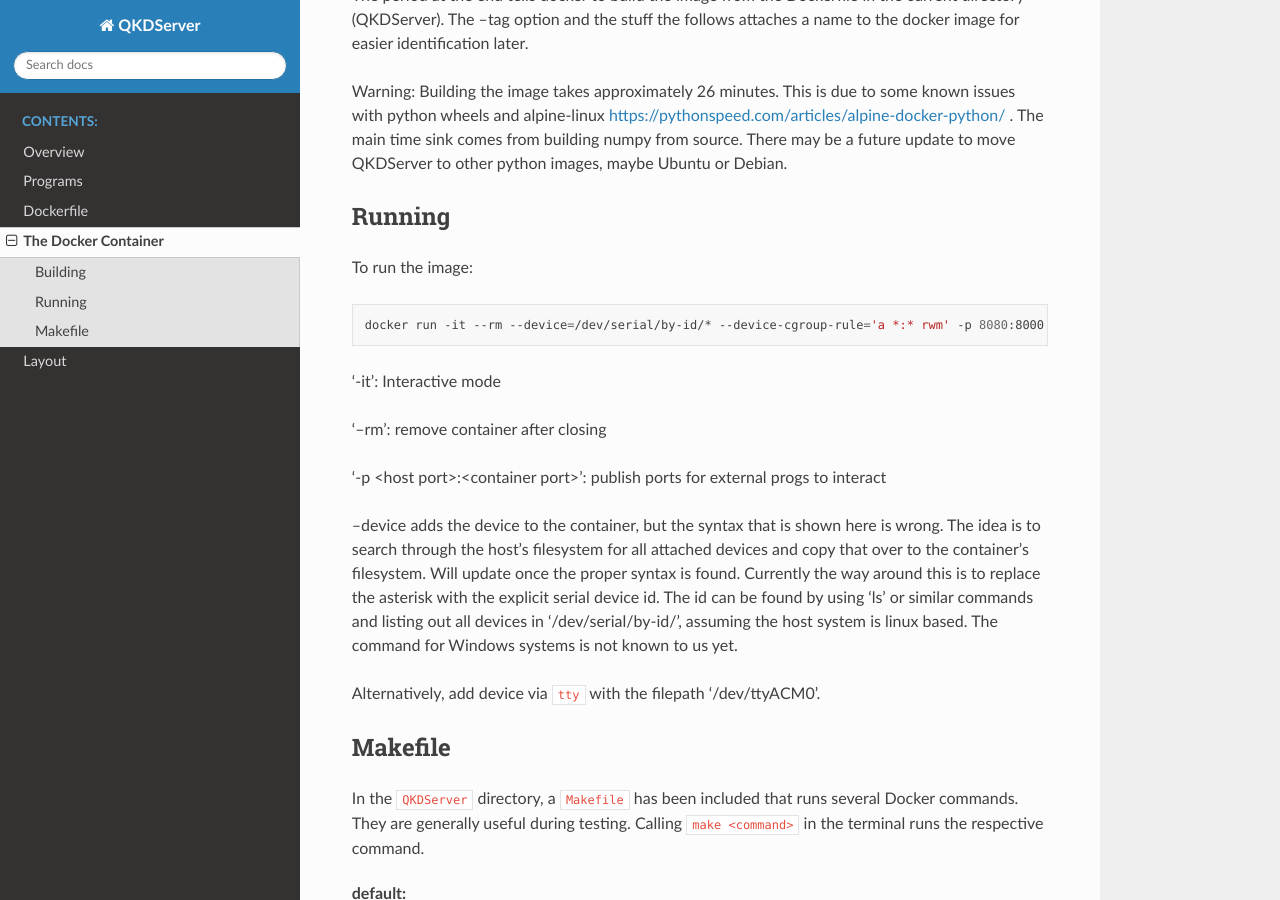
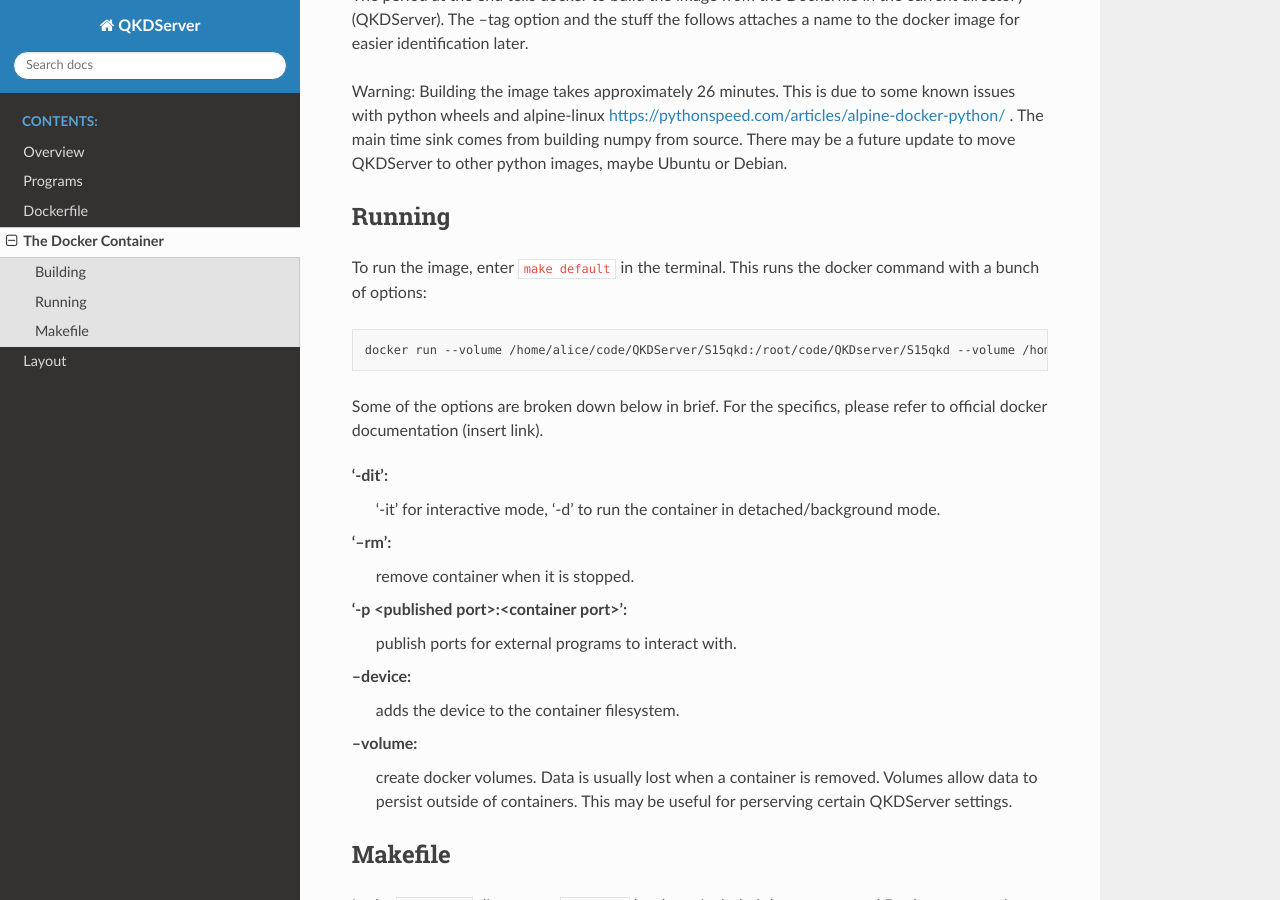
Before and after one commit to s-fifteen-instruments/QKDServer, a Sphinx documentation site: the page built from docs/source/Running/dockerContainer.rst, in a window 1280 px wide and 900 px high, scrolled down 419 px. Built offline with Sphinx 7.4.7 and the Read the Docs theme 2.0.0, drawn with Linux system fonts in a browser that asks for light colours; pages that are not in the unit, such as notebooks, are missing from menus.

Commit message:
Update dockerContainer.rst

```diff
--- a/docs/source/Running/dockerContainer.rst
+++ b/docs/source/Running/dockerContainer.rst
@@ -23,24 +23,28 @@ from source. There may be a future update to move QKDServer to other python imag
 Running
 -------
 
-To run the image:
+To run the image, enter ``make default`` in the terminal. This runs the docker command with a bunch of options:
 
 .. code-block:: docker
 
-  docker run -it --rm --device=/dev/serial/by-id/* --device-cgroup-rule='a *:* rwm' -p 8080:8000 -p 4853:4853 <username>/qkdserver:latest
+  docker run --volume /home/alice/code/QKDServer/S15qkd:/root/code/QKDserver/S15qkd --volume /home/alice/code/QKDServer/entrypoint.sh:/root/entrypoint.sh --name qkd --rm -dit --entrypoint="/root/entrypoint.sh" --device=/dev/ttyACM0 --device-cgroup-rule='a *:* rwm' -p 8080:8000 -p 4853:4853 alice/qkdserver
 
-'-it': Interactive mode
+Some of the options are broken down below in brief. For the specifics, please refer to official docker documentation (insert link).
 
-'--rm': remove container after closing
+'-dit':
+  '-it' for interactive mode, '-d' to run the container in detached/background mode.
 
-'-p <host port>:<container port>': publish ports for external progs to interact
+'--rm':
+  remove container when it is stopped.
 
---device adds the device to the container, but the syntax that is shown here is wrong. The idea is to search through the host's filesystem for all
-attached devices and copy that over to the container's filesystem. Will update once the proper syntax is found. Currently the way around this is
-to replace the asterisk with the explicit serial device id. The id can be found by using 'ls' or similar commands and listing out all devices in
-'/dev/serial/by-id/', assuming the host system is linux based. The command for Windows systems is not known to us yet.
+'-p <published port>:<container port>':
+  publish ports for external programs to interact with.
 
-Alternatively, add device via ``tty`` with the filepath '/dev/ttyACM0'.
+--device:
+  adds the device to the container filesystem.
+
+--volume:
+  create docker volumes. Data is usually lost when a container is removed. Volumes allow data to persist outside of containers. This may be useful for perserving certain QKDServer settings.
 
 Makefile
 --------
@@ -54,7 +58,7 @@ restart:
   Stops the container, waits for a bit, then restarts the container as per ``default``
 
 exec:
-  Grants access to a bourne shell terminal *within* the docker container. Allows you to manipulate the contents within the container directly. Only recommended if you know what you are     doing.
+  Grants access to a bourne shell terminal *within* the docker container. Allows you to manipulate the contents within the container directly. Only recommended if you know what you are doing.
 
 watchdog:
   Livestreams the watchdog log file. The watchdog program keeps logs of various QKDServe processes. Might be useful in troubleshooting.
```
